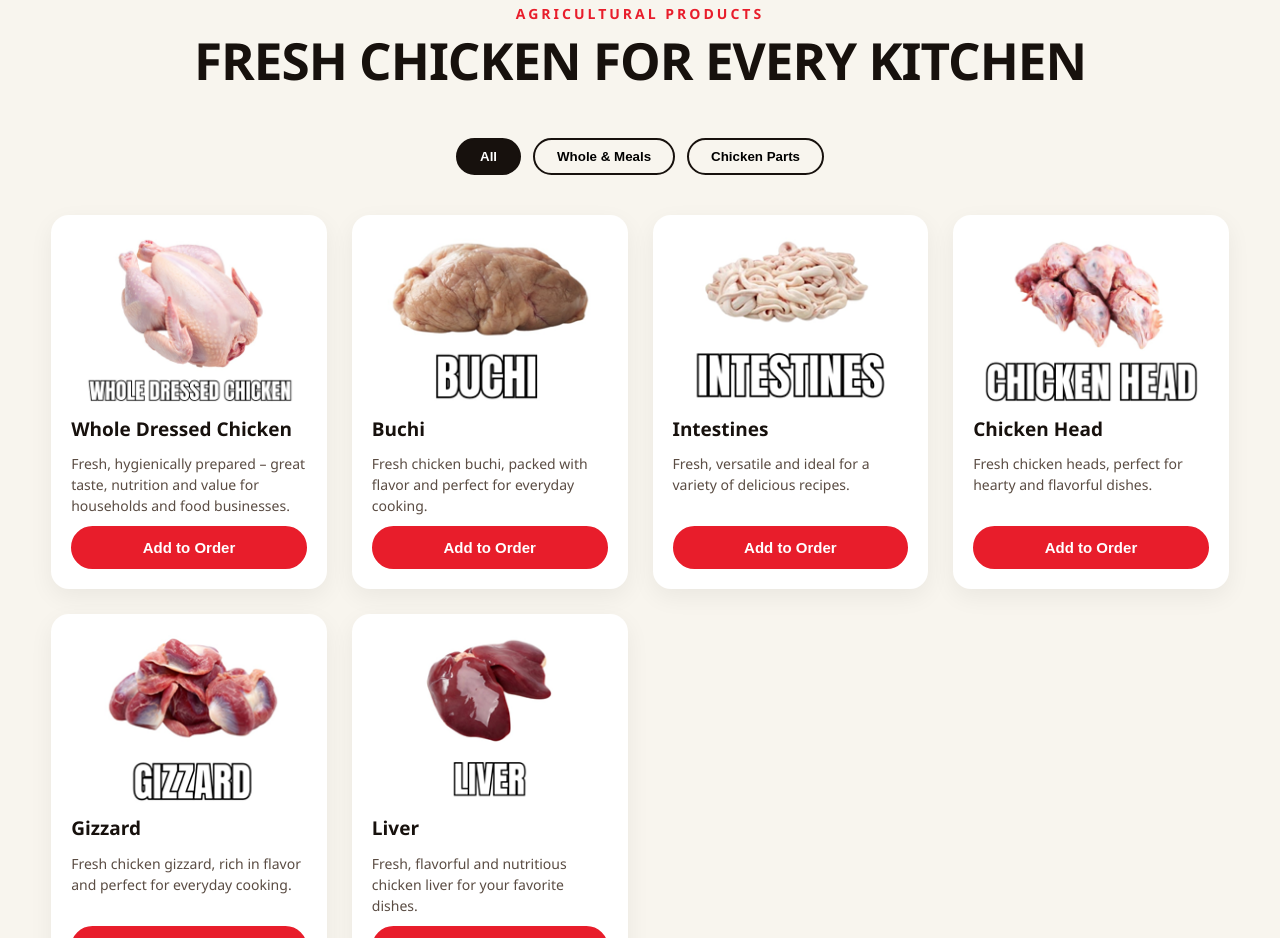
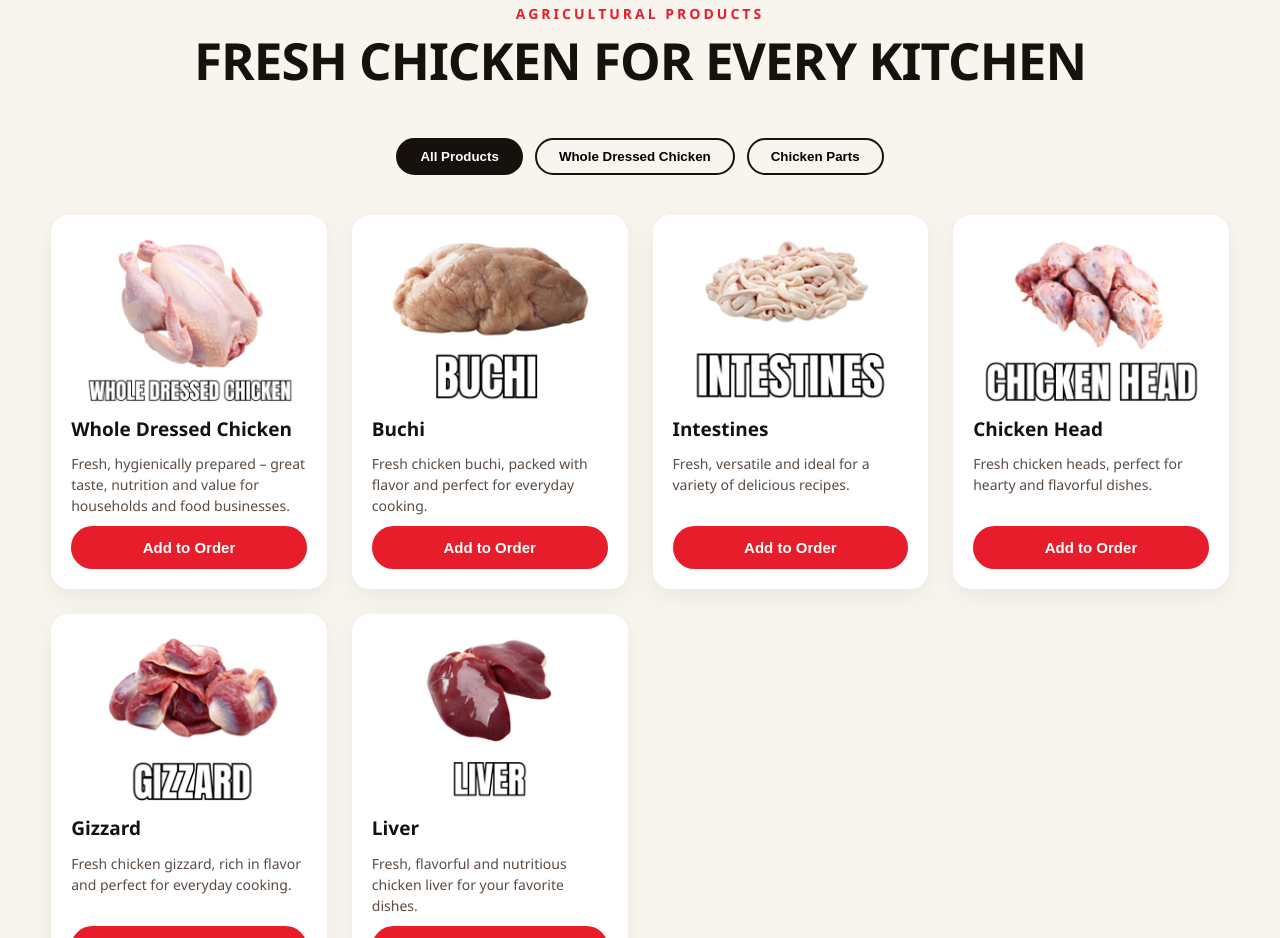
Before and after one commit to owenverallo7-boop/Chickatana-1, a plain HTML site: page index.html in a window 1280 px wide. Shown: the part 966-1904 px from the top of the page. Drawn offline with Linux system fonts and the light colour scheme.

Commit message:
Update index.html

```diff
--- a/index.html
+++ b/index.html
@@ -85,8 +85,8 @@
       </div>
 
       <div class="filter-bar">
-        <button class="chip active" data-filter="all">All</button>
-        <button class="chip" data-filter="whole">Whole &amp; Meals</button>
+        <button class="chip active" data-filter="all">All Products</button>
+        <button class="chip" data-filter="whole">Whole Dressed Chicken</button>
         <button class="chip" data-filter="parts">Chicken Parts</button>
       </div>
 
```
